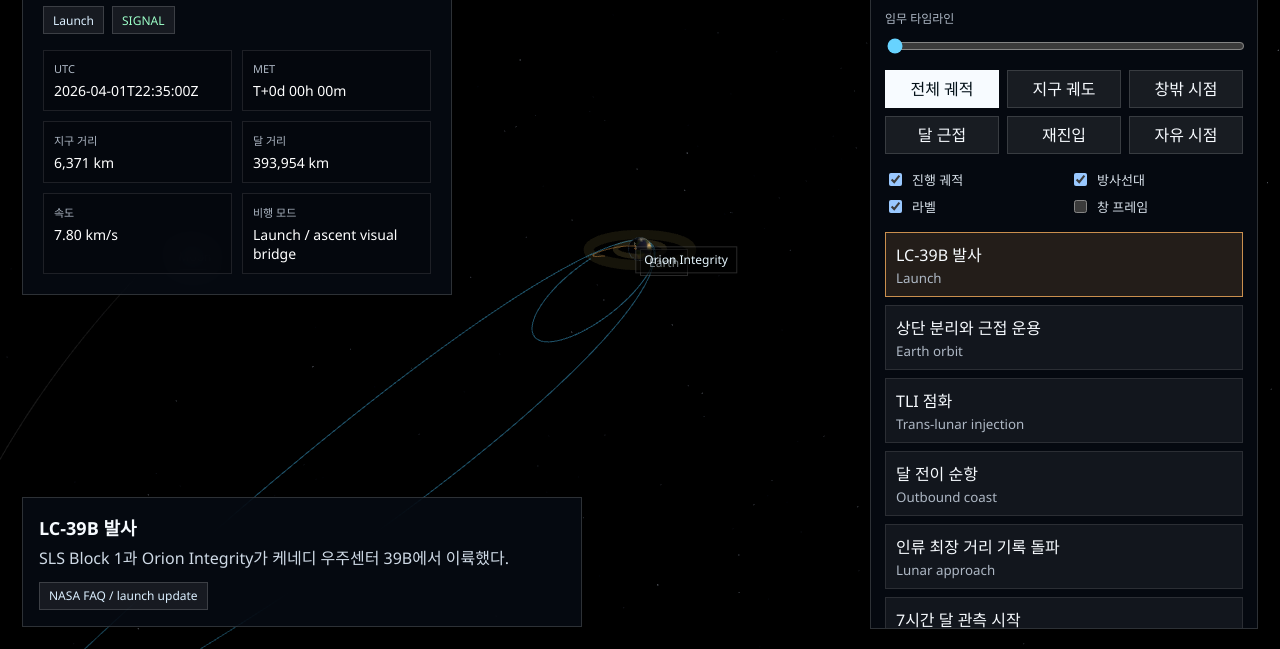
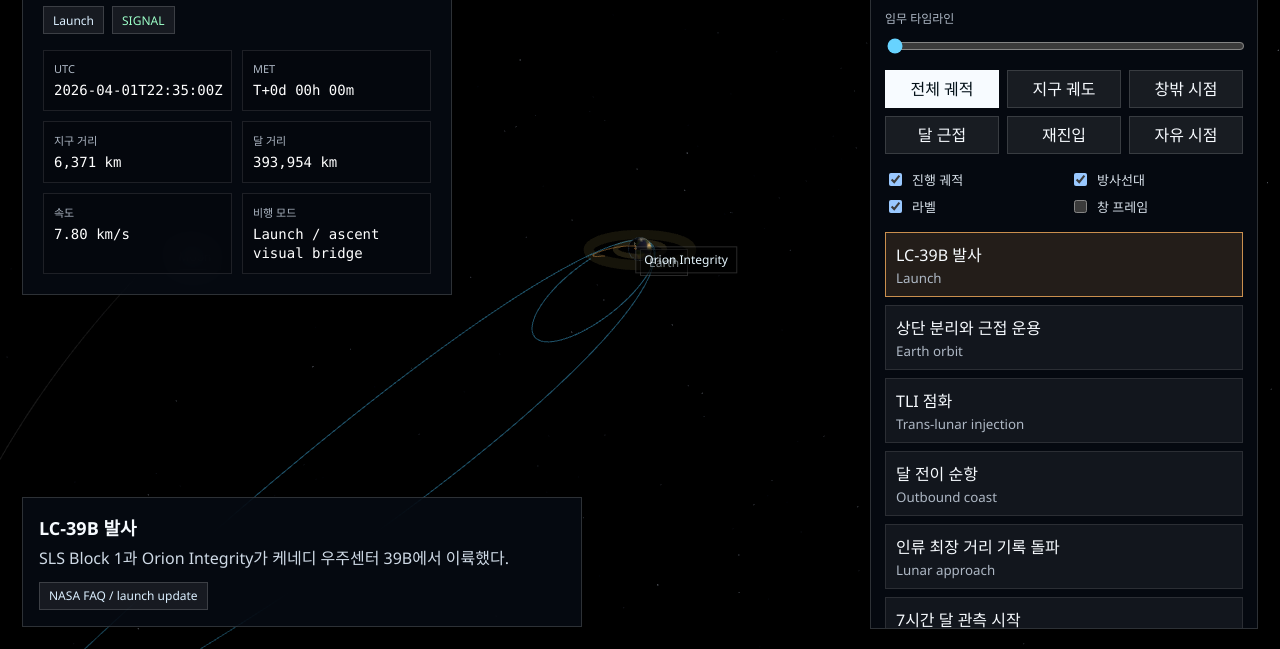
Before and after one commit to HooniKims/Artemis-program, a website built with Vite: page index.html in a window 1280 px wide. Shown: the part 151-800 px from the top of the page. Built offline with nearby package versions, Linux system fonts and the light colour scheme; animation ran at ten frames a second.

Commit message:
fix: stabilize telemetry readouts
Throttle HUD DOM updates during playback, avoid redundant text writes, and use fixed-width numeric readouts so mission telemetry no longer jitters while values change.

```diff
--- a/scripts/smoke-test.js
+++ b/scripts/smoke-test.js
@@ -55,6 +55,8 @@ async function runViewport(browser, viewport) {
     primaryBottom: document.querySelector(".hud-primary").getBoundingClientRect().bottom,
     panelTop: document.querySelector(".hud-panel").getBoundingClientRect().top,
     overflowX: document.documentElement.scrollWidth > window.innerWidth,
+    numericStyle: getComputedStyle(document.querySelector("#earth-distance")).fontVariantNumeric,
+    numericFeatures: getComputedStyle(document.querySelector("#earth-distance")).fontFeatureSettings,
   }));
 
   if (status.stage !== "Closest approach") throw new Error(`${viewport.name}: wrong stage`);
@@ -64,6 +66,9 @@ async function runViewport(browser, viewport) {
     throw new Error(`${viewport.name}: unexpected moon distance ${status.moonDistance}`);
   }
   if (status.overflowX) throw new Error(`${viewport.name}: horizontal overflow`);
+  if (!status.numericStyle.includes("tabular-nums") && !status.numericFeatures.includes("tnum")) {
+    throw new Error(`${viewport.name}: telemetry numerals are not fixed width`);
+  }
   if (viewport.name === "mobile" && status.primaryBottom > status.panelTop) {
     throw new Error(`${viewport.name}: HUD panels overlap`);
   }
--- a/src/main.js
+++ b/src/main.js
@@ -67,6 +67,7 @@ const state = {
   currentTime: 0,
   view: "overview",
   lastSliderSync: 0,
+  lastHudPaint: 0,
   earthRadius: 1,
   moonRadius: 0.2727,
   ksc: null,
@@ -440,7 +441,11 @@ function setTime(nextTime, forceSlider) {
 
   const stateAtTime = getStateAt(state.currentTime);
   updateSceneState(stateAtTime);
-  updateHud(stateAtTime);
+  const now = performance.now();
+  if (forceSlider || !state.playing || now - state.lastHudPaint > 220) {
+    updateHud(stateAtTime);
+    state.lastHudPaint = now;
+  }
   updateEventFocus(stateAtTime.event);
 
   if (forceSlider || performance.now() - state.lastSliderSync > 100) {
@@ -567,7 +572,7 @@ function updateSceneState(stateAtTime) {
   entryGlow.material.opacity = activeEntry ? 0.72 : 0;
   entryGlow.scale.setScalar(activeEntry ? 2.2 + Math.sin(performance.now() * 0.012) * 0.2 : 1);
 
-  ui.signal.textContent = activeBlackout ? "BLACKOUT" : "SIGNAL";
+  setText(ui.signal, activeBlackout ? "BLACKOUT" : "SIGNAL");
   ui.signal.classList.toggle("lost", activeBlackout);
   trajectoryLine.visible = true;
   launchBridgeLine.visible = true;
@@ -600,16 +605,20 @@ function updateTrail(time) {
 
 function updateHud(stateAtTime) {
   const event = stateAtTime.event;
-  ui.stage.textContent = event?.phase ?? "Mission";
-  ui.utc.textContent = new Date(state.currentTime).toISOString().replace(".000Z", "Z");
-  ui.met.textContent = formatMet(state.currentTime - Date.parse(state.mission.meta.launchTime));
-  ui.earthDistance.textContent = `${formatNumber(stateAtTime.earthDistanceKm)} km`;
-  ui.moonDistance.textContent = `${formatNumber(stateAtTime.moonDistanceKm)} km`;
-  ui.speed.textContent = `${stateAtTime.speedKms.toFixed(2)} km/s`;
-  ui.mode.textContent = stateAtTime.mode;
-  ui.briefTitle.textContent = event?.title ?? "Artemis II";
-  ui.briefBody.textContent = event?.body ?? "NASA 공개 데이터를 따라 임무를 재생합니다.";
-  ui.sourceChip.textContent = event?.source ?? "NASA/JSC/FOD/FDO OEM";
+  setText(ui.stage, event?.phase ?? "Mission");
+  setText(ui.utc, new Date(state.currentTime).toISOString().replace(".000Z", "Z"));
+  setText(ui.met, formatMet(state.currentTime - Date.parse(state.mission.meta.launchTime)));
+  setText(ui.earthDistance, `${formatNumber(stateAtTime.earthDistanceKm)} km`);
+  setText(ui.moonDistance, `${formatNumber(stateAtTime.moonDistanceKm)} km`);
+  setText(ui.speed, `${stateAtTime.speedKms.toFixed(2)} km/s`);
+  setText(ui.mode, stateAtTime.mode);
+  setText(ui.briefTitle, event?.title ?? "Artemis II");
+  setText(ui.briefBody, event?.body ?? "NASA 공개 데이터를 따라 임무를 재생합니다.");
+  setText(ui.sourceChip, event?.source ?? "NASA/JSC/FOD/FDO OEM");
+}
+
+function setText(element, value) {
+  if (element.textContent !== value) element.textContent = value;
 }
 
 function updateEventFocus(active) {
--- a/src/styles.css
+++ b/src/styles.css
@@ -95,6 +95,8 @@ h1 {
   color: #dbefff;
   font-size: 12px;
   line-height: 1.1;
+  font-variant-numeric: tabular-nums;
+  font-feature-settings: "tnum" 1, "zero" 1;
 }
 
 .signal-pill {
@@ -116,6 +118,7 @@ h1 {
 
 .telemetry-grid div {
   min-width: 0;
+  min-height: 58px;
   padding: 10px;
   border: 1px solid rgba(255, 255, 255, 0.1);
   background: rgba(0, 0, 0, 0.22);
@@ -132,7 +135,44 @@ dd {
   min-width: 0;
   overflow-wrap: anywhere;
   font-size: 14px;
+  line-height: 1.35;
   color: #ffffff;
+}
+
+.telemetry-grid dd {
+  font-family:
+    ui-monospace,
+    "SFMono-Regular",
+    "Menlo",
+    "Consolas",
+    "Apple SD Gothic Neo",
+    "Noto Sans KR",
+    monospace;
+  font-variant-numeric: tabular-nums slashed-zero;
+  font-feature-settings: "tnum" 1, "zero" 1;
+  letter-spacing: 0;
+  white-space: nowrap;
+}
+
+#utc-readout {
+  min-width: 22ch;
+}
+
+#met-readout {
+  min-width: 13ch;
+}
+
+#earth-distance,
+#moon-distance {
+  min-width: 12ch;
+}
+
+#speed-readout {
+  min-width: 10ch;
+}
+
+#mode-readout {
+  white-space: normal;
 }
 
 .hud-panel {
```
